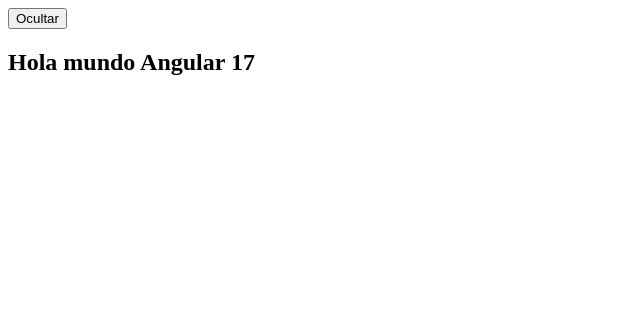
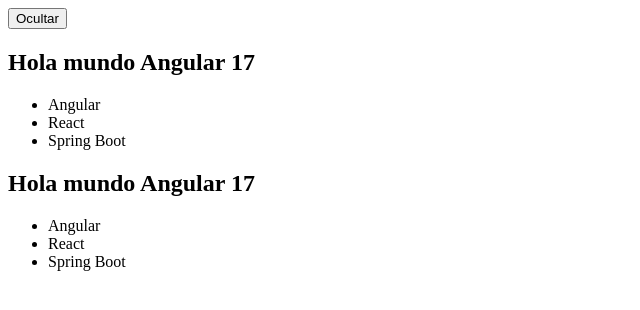
Before and after one commit to dieegoludee/spring-repository, an Angular app in the folder projects/angular-app/: page / in a window 1280 px wide. Both pictures are taken after a click on the button "Mostrar". Shown: the top 310 px of the page, without its empty margins (0-640 px from the left). Built offline with nearby package versions, Linux system fonts and the light colour scheme.

Commit message:
La directiva ngFor y nueva sintaxis de flujos de control

```diff
--- a/projects/angular-app/src/app/app.component.html
+++ b/projects/angular-app/src/app/app.component.html
@@ -8,3 +8,20 @@
 <ng-template #notEnabled>
   <div>Lo sentimos, no está disponible</div>
 </ng-template>
+
+<ul *ngIf="enabled">
+  <li *ngFor="let course of courses">{{ course }}</li>
+</ul>
+
+<!--Angular 17 sintax-->
+
+@if (enabled) {
+<h2>{{ title }}</h2>
+<ul>
+  @for (course of courses; track $index) {
+  <li>{{ course }}</li>
+  }
+</ul>
+}@else {
+<div>Lo sentimos, no está disponible</div>
+}
--- a/projects/angular-app/src/app/app.component.ts
+++ b/projects/angular-app/src/app/app.component.ts
@@ -12,6 +12,7 @@
 export class AppComponent {
   title: string = 'Hola mundo Angular 17';
   enabled: boolean = false;
+  courses: string[] = ['Angular', 'React', 'Spring Boot'];
 
   setEnabled(): void {
     this.enabled = this.enabled ? false : true;
```
